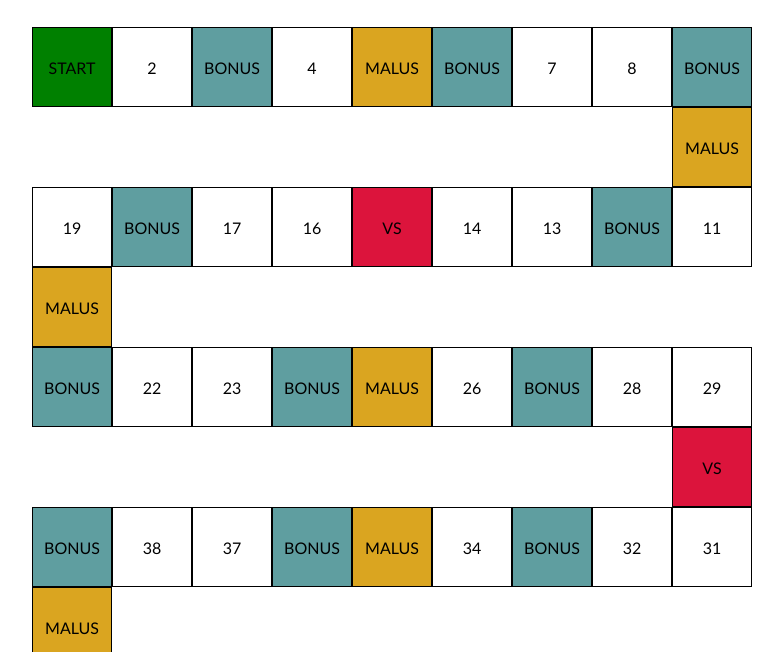
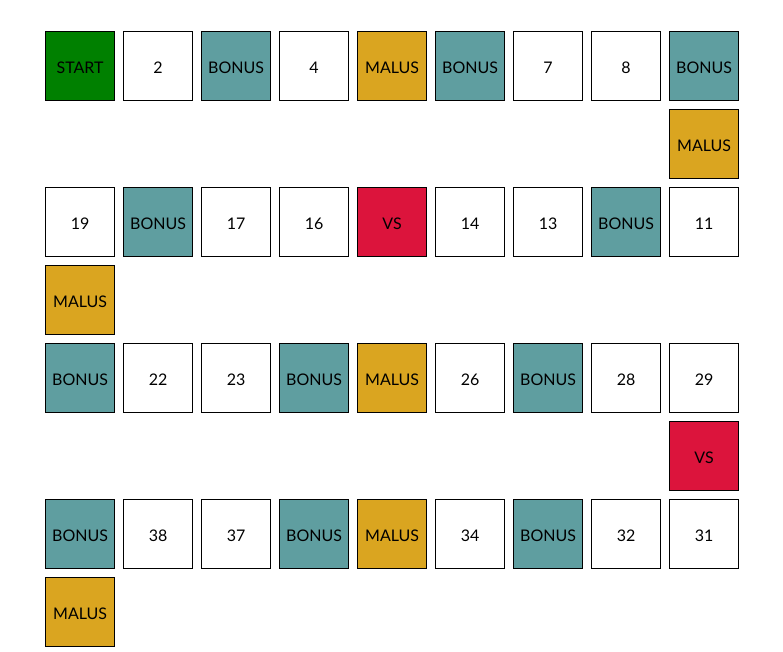
Before and after one commit to CosimoTramonte/js-fizzbuzz, a plain HTML site: page index.html in a window 1280 px wide. Shown: the part 92-744 px from the top of the page, without its empty margins (248-1031 px from the left). Drawn offline with Linux system fonts and the light colour scheme.

Commit message:
Some add

```diff
--- a/css/style.css
+++ b/css/style.css
@@ -23,12 +23,14 @@ body{
 }
 
 .box{
-    width: 80px;
-    height: 80px;
+    width: 70px;
+    height: 70px;
     border: 1px solid black;
     display: flex;
     justify-content: center;
     align-items: center;
+    margin: 4px;
+
 }
 
 .white{
@@ -36,7 +38,7 @@ body{
 }
 
 .container{
-    width: 720px;
+    width: 702px;
     margin: 50px auto;
     display: flex;
     flex-wrap: wrap;
```
